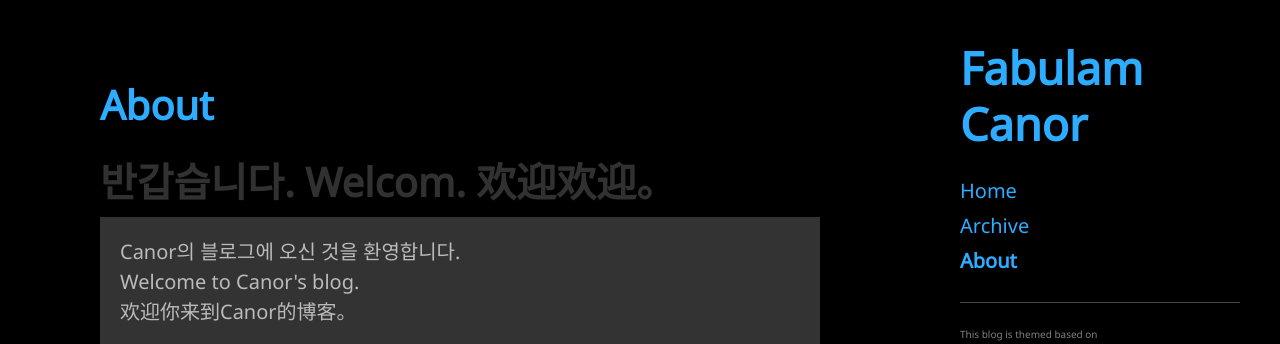
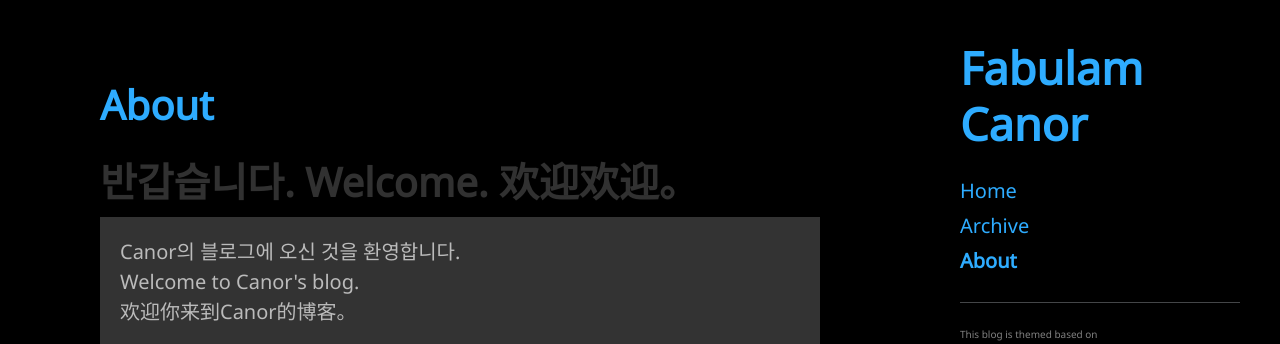
Before and after one commit to Canorus/canorus.github.io, a Jekyll site: the page built from about.md, in a window 1280 px wide. Shown: the top 344 px of the page. Built offline with Jekyll 4.4.1, drawn with Linux system fonts in a browser that asks for light colours.

Commit message:
Theme modification

```diff
--- a/about.md
+++ b/about.md
@@ -2,7 +2,7 @@
 layout: page
 title: About
 ---
-# 반갑습니다. Welcom. 欢迎欢迎。
+# 반갑습니다. Welcome. 欢迎欢迎。
 
 <p class="message">
     Canor의 블로그에 오신 것을 환영합니다.<br/>
```
